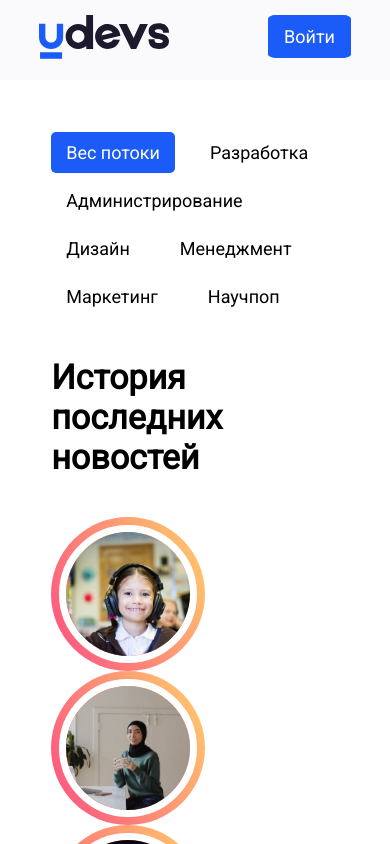
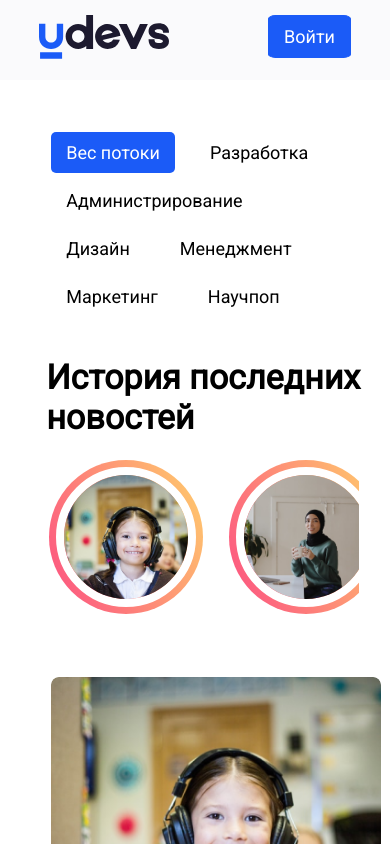
Before and after one commit to asadbeksr/udevs-blog, a React (Create React App) app: page / in a window 390 px wide. Shown: the top 844 px of the page. Built offline with nearby package versions, Linux system fonts and the light colour scheme.

Commit message:
fix: update history items responsiveness

```diff
--- a/src/components/History/History.css
+++ b/src/components/History/History.css
@@ -1,12 +1,24 @@
 .history-wrap {
-  margin: 40px 0 0 20px;
+  margin: 40px -20px 0 -25px;
 }
 .history-title {
   font-weight: 700;
   font-size: 34px;
+  margin-left: 40px;
 }
 .histories {
+  cursor: grab;
   margin-top: 40px;
   display: flex;
-  flex-wrap: wrap;
+  flex-wrap: no-wrap;
+  overflow-x: auto;
+  overflow-y: hidden;
+  margin: 20px;
+  -ms-overflow-style: none; /* IE and Edge */
+  scrollbar-width: none; /* Firefox */
 }
+
+::-webkit-scrollbar {
+  width: 0; /* Remove scrollbar space */
+  background: transparent; /* Optional: just make scrollbar invisible */
+}
--- a/src/components/HistoryItem/HistoryItem.css
+++ b/src/components/HistoryItem/HistoryItem.css
@@ -1,24 +1,43 @@
-.single-history {
-  margin-right: 20px;
-  width: 154px;
-  height: 154px;
+.his-pic {
+  cursor: pointer;
   border-radius: 50%;
-  background: rgb(255, 208, 107);
+  object-fit: cover;
+  width: 124px;
+  height: 124px;
+}
+.border-wrap {
+  margin-left: 20px;
+  display: flex;
+  border-radius: 50%;
+  align-items: center;
+  position: relative;
+  box-sizing: border-box;
+  color: #fff;
+  background-clip: padding-box;
+  border: solid 10px transparent;
+}
+.border-wrap:before {
+  content: "";
+  position: absolute;
+  top: 0;
+  right: 0;
+  bottom: 0;
+  left: 0;
+  z-index: -1;
+  margin: -7px;
+  border-radius: 100%;
   background: linear-gradient(
     245deg,
     rgba(255, 208, 107, 1) 0%,
     rgba(252, 77, 130, 1) 100%
   );
 }
+.border-wrap-white {
+  display: flex;
+  border-radius: 50%;
+  align-items: center;
 
-.img-wrap img {
-  width: 124px;
-  height: 124px;
-  border-radius: 50%;
-  border: solid 7px #fff;
-  position: absolute;
-  background-repeat: no-repeat;
-  margin-left: 8px;
-  margin-top: 8px;
-  object-fit: cover;
+  color: #fff;
+  background-clip: padding-box;
+  border: solid 8px #fff;
 }
--- a/src/components/HistoryItem/HistoryItem.js
+++ b/src/components/HistoryItem/HistoryItem.js
@@ -2,9 +2,9 @@ import React from "react";
 import "./HistoryItem.css";
 export default function HistoryItem(props) {
   return (
-    <div className="single-history">
-      <div className="img-wrap">
-        <img src={props.src} width="100%" height="100%" />
+    <div className="border-wrap">
+      <div className="border-wrap-white">
+        <img className="his-pic" src={props.src} alt="story-img" />
       </div>
     </div>
   );
```
